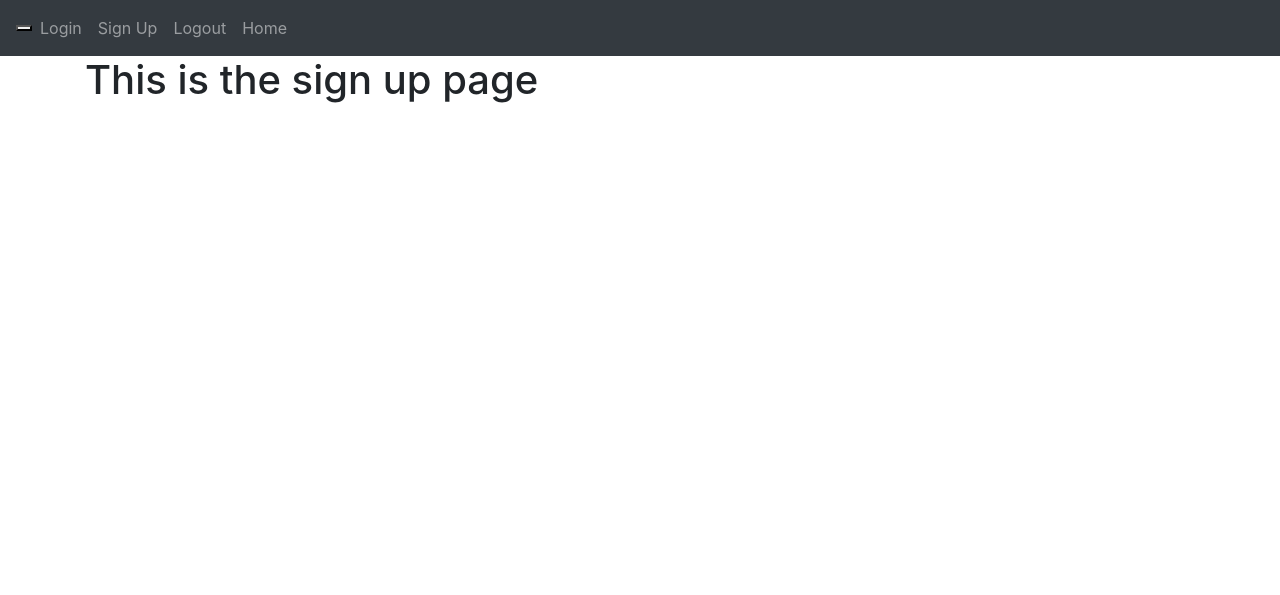
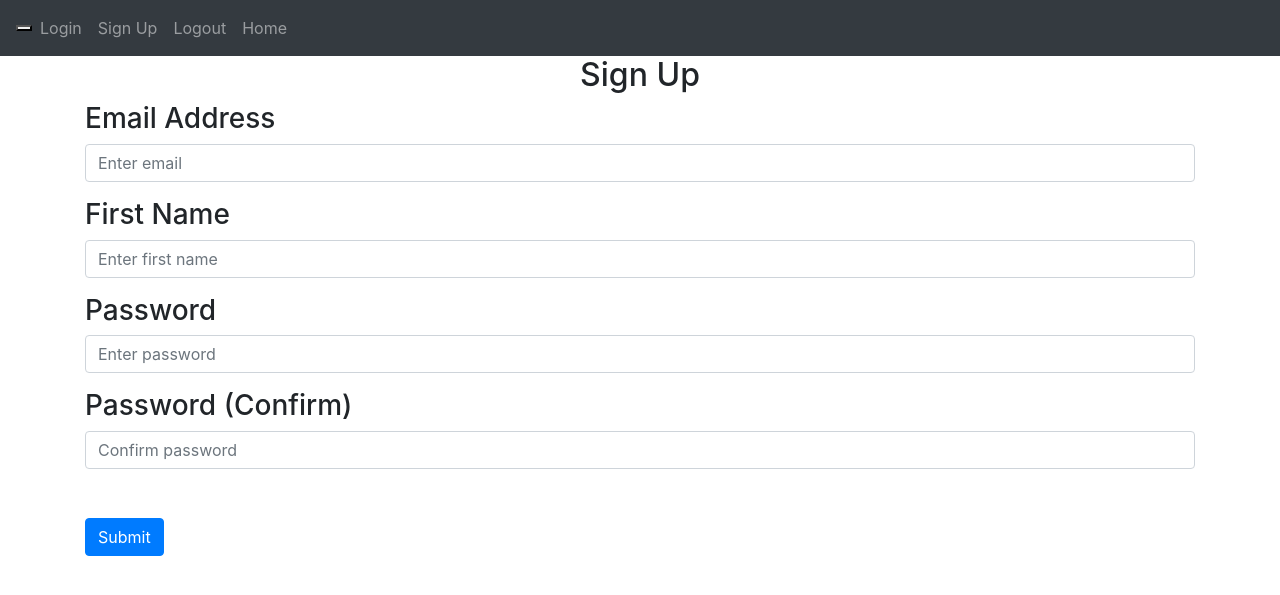
Before and after one commit to wiltonpaulo/python-fullcourse, a Flask app: page /sign-up in a window 1280 px wide. Shown: the top 595 px of the page. Run offline with Flask 2, Linux system fonts and the light colour scheme; some libraries are stand-ins or nearby versions.

Commit message:
Add forms and flash messages

```diff
--- a/flask-project/website/auth.py
+++ b/flask-project/website/auth.py
@@ -1,11 +1,13 @@
-from flask import Blueprint, render_template
+from flask import Blueprint, render_template, request, flash
 
 auth = Blueprint('auth', __name__)
 
 
-@auth.route('/login')
+@auth.route('/login', methods=['GET', 'POST'])
 def login():
-    return render_template("login.html", text="Testing")
+    data = request.form
+    print(data)
+    return render_template("login.html", boolean=True)
 
 
 @auth.route('/logout')
@@ -13,6 +15,23 @@ def logout():
     return "<p>Logout</p>"
 
 
-@auth.route('/sign-up')
+@auth.route('/sign-up', methods=['GET', 'POST'])
 def sign_up():
+    if request.method == 'POST':
+        email = request.form.get('email')
+        firstName = request.form.get('firstName')
+        password1 = request.form.get('password1')
+        password2 = request.form.get('password2')
+
+        if len(email) < 4:
+            flash('Email must be greater than 4 characters', category='error')
+        elif len(firstName) < 2:
+            flash('First name must be greater than 1 characters', category='error')
+        elif password1 != password2:
+            flash('Passwords don\'t match', category='error')
+        elif len(password1) < 7:
+            flash('Passwords must be at least 7 characters', category='error')
+        else:
+            flash('Account created!', category='success')
+
     return render_template("sign_up.html")
--- a/flask-project/website/templates/base.html
+++ b/flask-project/website/templates/base.html
@@ -37,6 +37,24 @@
           </div>
         </div>
       </nav>
+      {% with messages = get_flashed_messages(with_categories=true) %} {% if
+      messages %} {% for category, message in messages %} {% if category ==
+      'error' %}
+      <div class="alert alert-danger alter-dismissable fade show" role="alert">
+        {{ message }}
+        <button type="button" class="close" data-dismiss="alert">
+          <span aria-hidden="true">&times;</span>
+        </button>
+      </div>
+      {% else %}
+      <div class="alert alert-success alter-dismissable fade show" role="alert">
+        {{ message }}
+        <button type="button" class="close" data-dismiss="alert">
+          <span aria-hidden="true">&times;</span>
+        </button>
+      </div>
+      {% endif %} {% endfor %} {% endif %} {% endwith %}
+
       <div class="container">{% block content %} {% endblock %}</div>
       <script src="https://code.jquery.com/jquery-3.6.0.min.js"></script>
       <script src="https://cdn.jsdelivr.net/npm/bootstrap@4.6.1/dist/js/bootstrap.bundle.min.js"></script>
--- a/flask-project/website/templates/sign_up.html
+++ b/flask-project/website/templates/sign_up.html
@@ -1,4 +1,48 @@
 {% extends "base.html" %} {% block title %}Sing Up{% endblock %} {% block
 content%}
-<h1>This is the sign up page</h1>
+    <form method="POST">
+        <h2 align="center">Sign Up<h3>
+            <div class="form-group">
+                <label for="email">Email Address</label>
+                <input
+                type="email"
+                class="form-control"
+                id="email"
+                name="email"
+                placeholder="Enter email"
+                />
+            </div>
+            <div class="form-group">
+                <label for="firstName">First Name</label>
+                <input
+                type="text"
+                class="form-control"
+                id="firstName"
+                name="firstName"
+                placeholder="Enter first name"
+                />
+            </div>
+            <div class="form-group">
+                <label for="password1">Password</label>
+                <input
+                type="password"
+                class="form-control"
+                id="pasword1"
+                name="password1"
+                placeholder="Enter password"
+                />
+            </div>
+            <div class="form-group">
+                <label for="password2">Password (Confirm)</label>
+                <input
+                type="password"
+                class="form-control"
+                id="password2"
+                name="password2"
+                placeholder="Confirm password"
+                />
+            </div>
+            <br />
+            <button type="submit" class="btn btn-primary">Submit</button>
+    </form>
 {% endblock %}
```
Also changed, not shown: flask-project/website/templates/login.html (+26 -2 lines).
